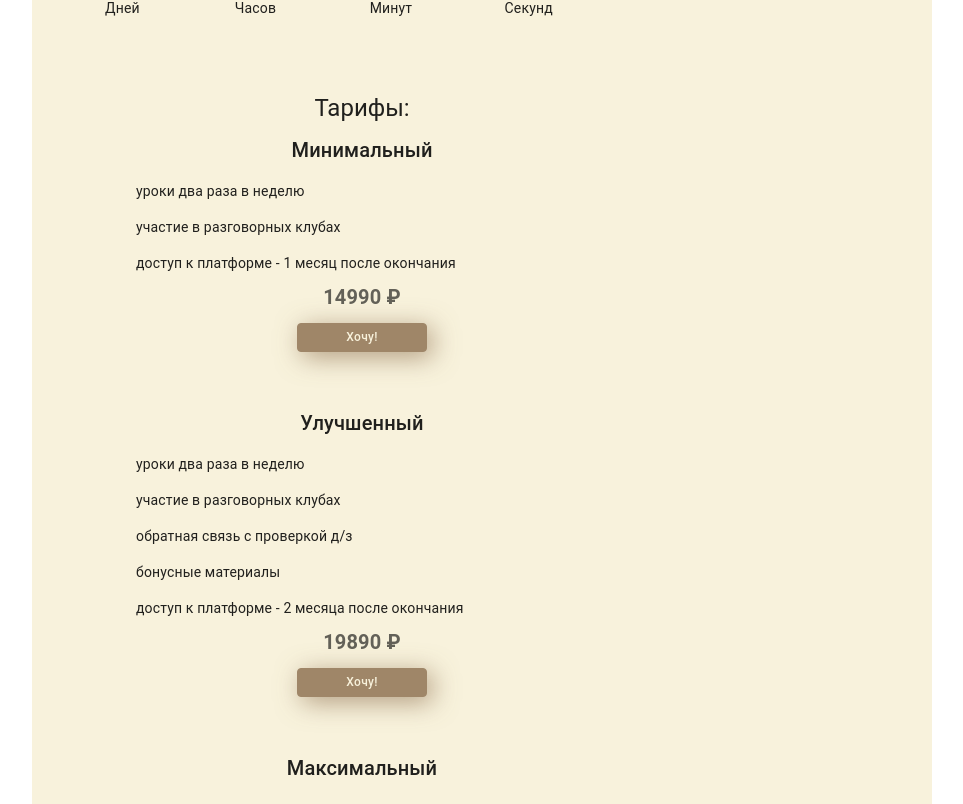
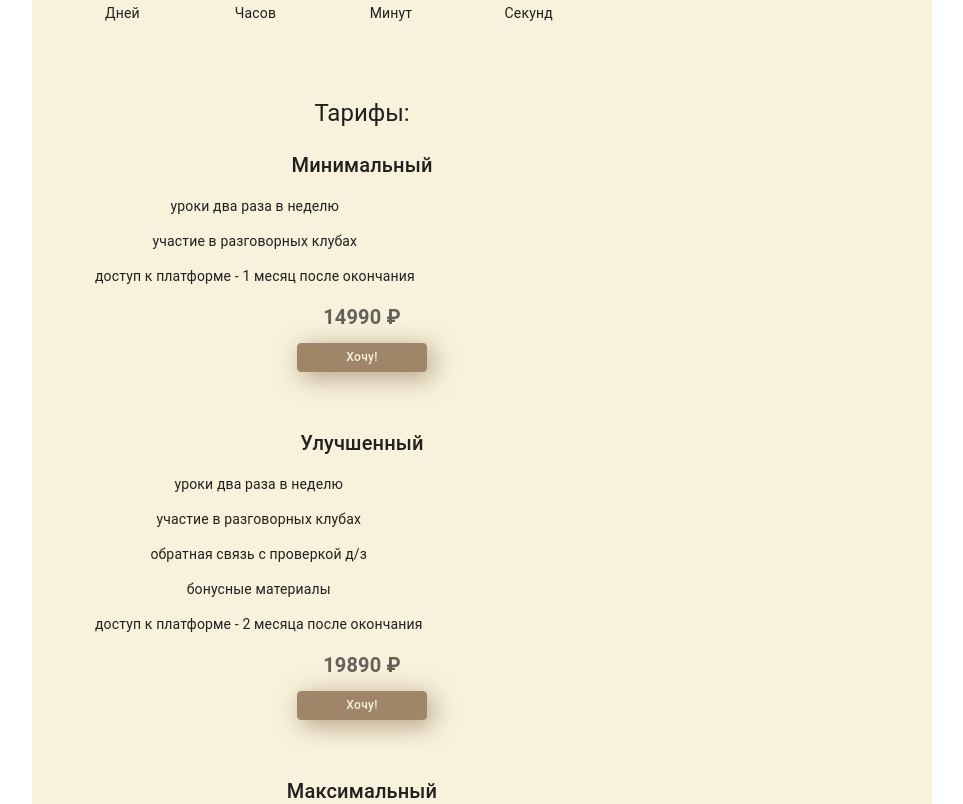
Before and after one commit to Kirezamba/deutsch-kurs, a React (Create React App) app: page / in a window 1280 px wide. Shown: the part 1209-2013 px from the top of the page, without its empty margins (158-1121 px from the left). Built offline with nearby package versions, Linux system fonts and the light colour scheme.

Commit message:
refactor

```diff
--- a/src/components/AboutCourse.tsx
+++ b/src/components/AboutCourse.tsx
@@ -22,7 +22,7 @@ export const AboutCourse: React.FC<Props> = ({ timer }): React.ReactElement => {
       <Typography variant='body2' mt='10px'>
         Тебя ждут интересные и аутентичные материалы, море практики и удовольствия! Гарантирую, что все знания, которые ты получишь на курсе, ты сможешь использовать в жизни!
       </Typography>
-      <Typography variant='body2' >
+      <Typography variant='body2' sx={{ mb: '20px' }}>
         Но советую тебе поторопиться, так как время выгодного предложения ограничено!
       </Typography>
       <Timer timer={timer} />
--- a/src/components/tariffs/Tariff.tsx
+++ b/src/components/tariffs/Tariff.tsx
@@ -1,6 +1,6 @@
 
 import Typography from '@mui/material/Typography';
-import { Box, List, ListItem } from '@mui/material';
+import { Box, List } from '@mui/material';
 import React from 'react';
 import { NewButton } from '../NewButton';
 
@@ -14,16 +14,15 @@ export interface TariffProps {
 export const Tariff: React.FC<TariffProps> = ({ options, price, title }): React.ReactElement => {
 
   return (
-    <Box sx={{ padding: '0 15px 15px 15px', mb: '30px', }}>
+    <Box sx={{ padding: '0 15px 15px 15px', mb: '30px', mt: '20px' }}>
       <Typography gutterBottom variant="h6" component="div">
         {title}
       </Typography>
-      <Box sx={{ display: 'flex', pl: '25px' }}>
-        <List sx={{ ml: '15px', }}>
+      <Box sx={{ display: 'flex', mt: '15px' }}>
+        <List sx={{ ml: '15px', textAlign: 'center' }}>
           {options.map(opt =>
-            <ListItem key={opt} >
-              <Typography variant='body2'>{opt}</Typography>
-            </ListItem>)
+            <Typography mb='15px' key={opt} variant='body2'>{opt}</Typography>
+          )
           }
         </List>
 
```
